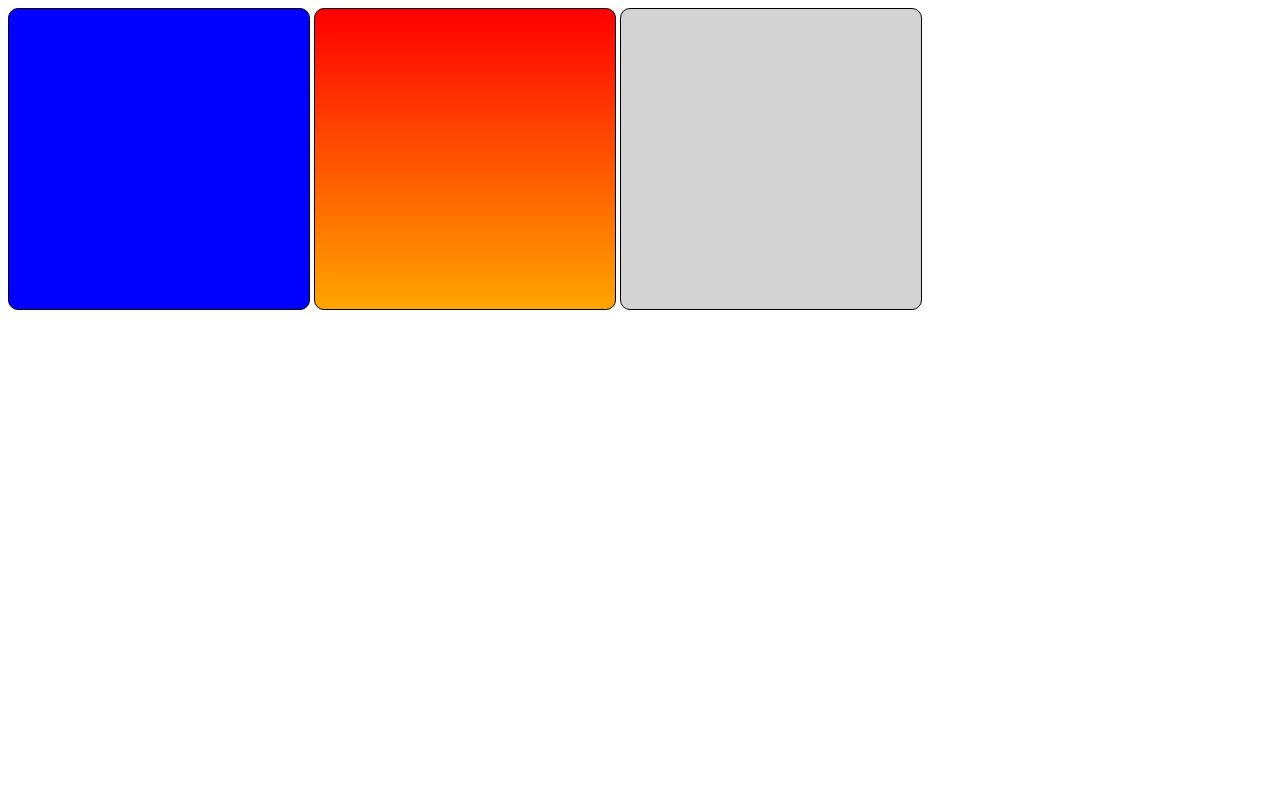
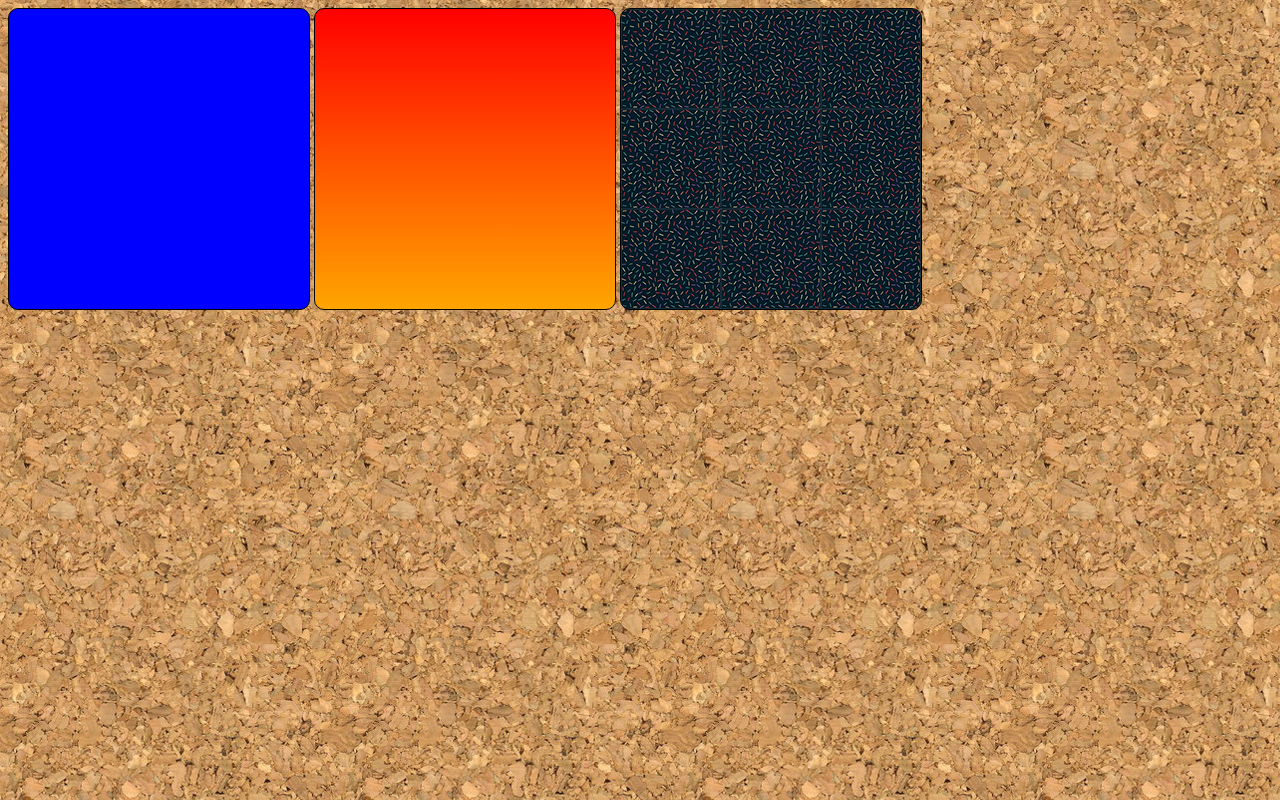
Before and after one commit to Gustavo192001/html-css, a plain HTML site: page exercícios/ex022/imagens022.html in a window 1280 px wide. Drawn offline with Linux system fonts and the light colour scheme.

Commit message:
19 aula 02

```diff
--- a/exercícios/ex022/imagens022.html
+++ b/exercícios/ex022/imagens022.html
@@ -6,6 +6,9 @@
     <meta name="viewport" content="width=device-width, initial-scale=1.0">
     <title>Teste de Imagem de Fundo</title>
     <style>
+        body{
+            background-image: url('imagens/wallpaper001.jpg');
+        }
         div.quadrado{
             display: inline-block;
             border: 1px solid black;
@@ -24,7 +27,7 @@
         }
 
         div#q3{
-            background-image: url('imagens/._wallpaper001.png');
+            background-image: url('imagens/pattern001.png');
         }
     </style>
 </head>
```
